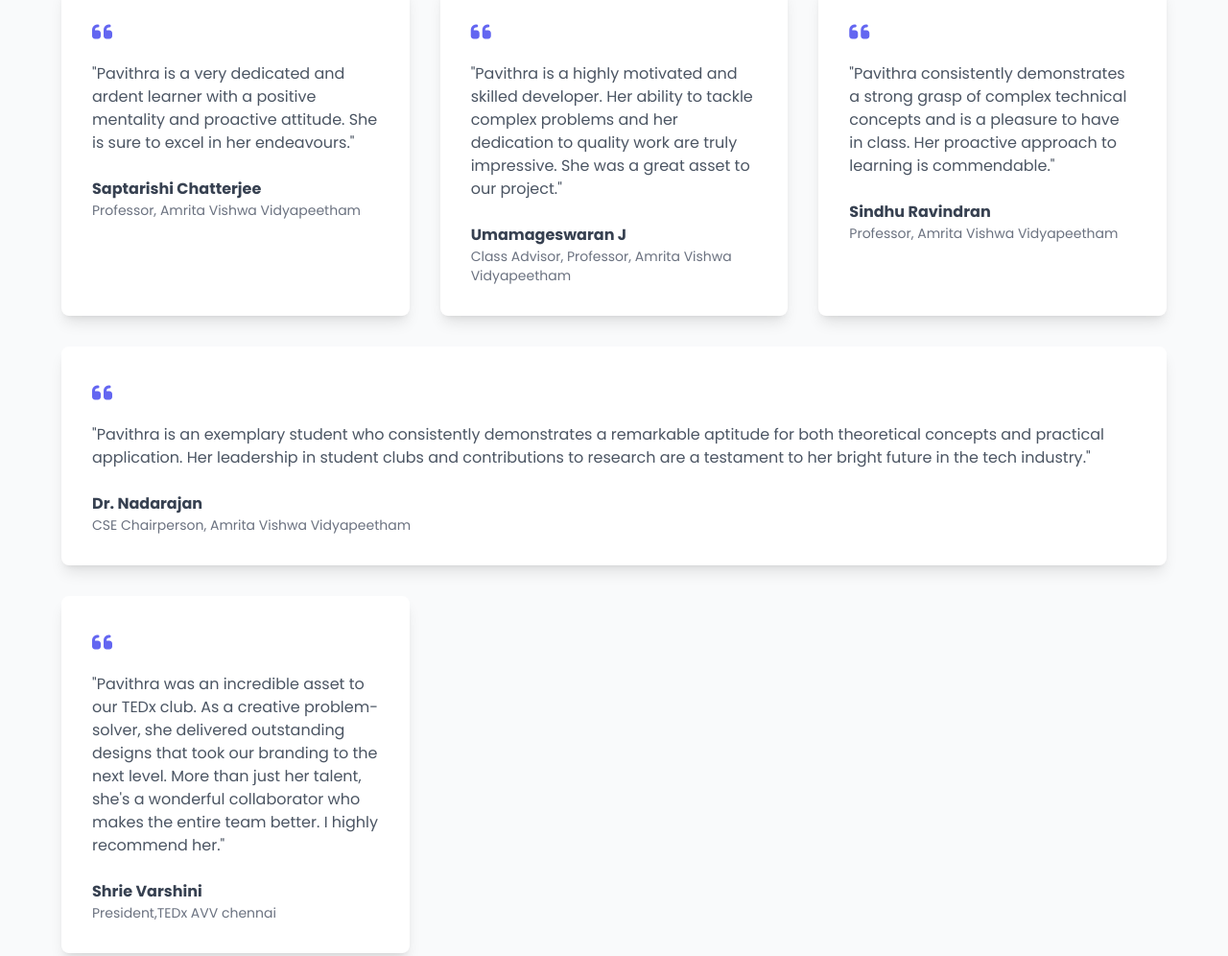
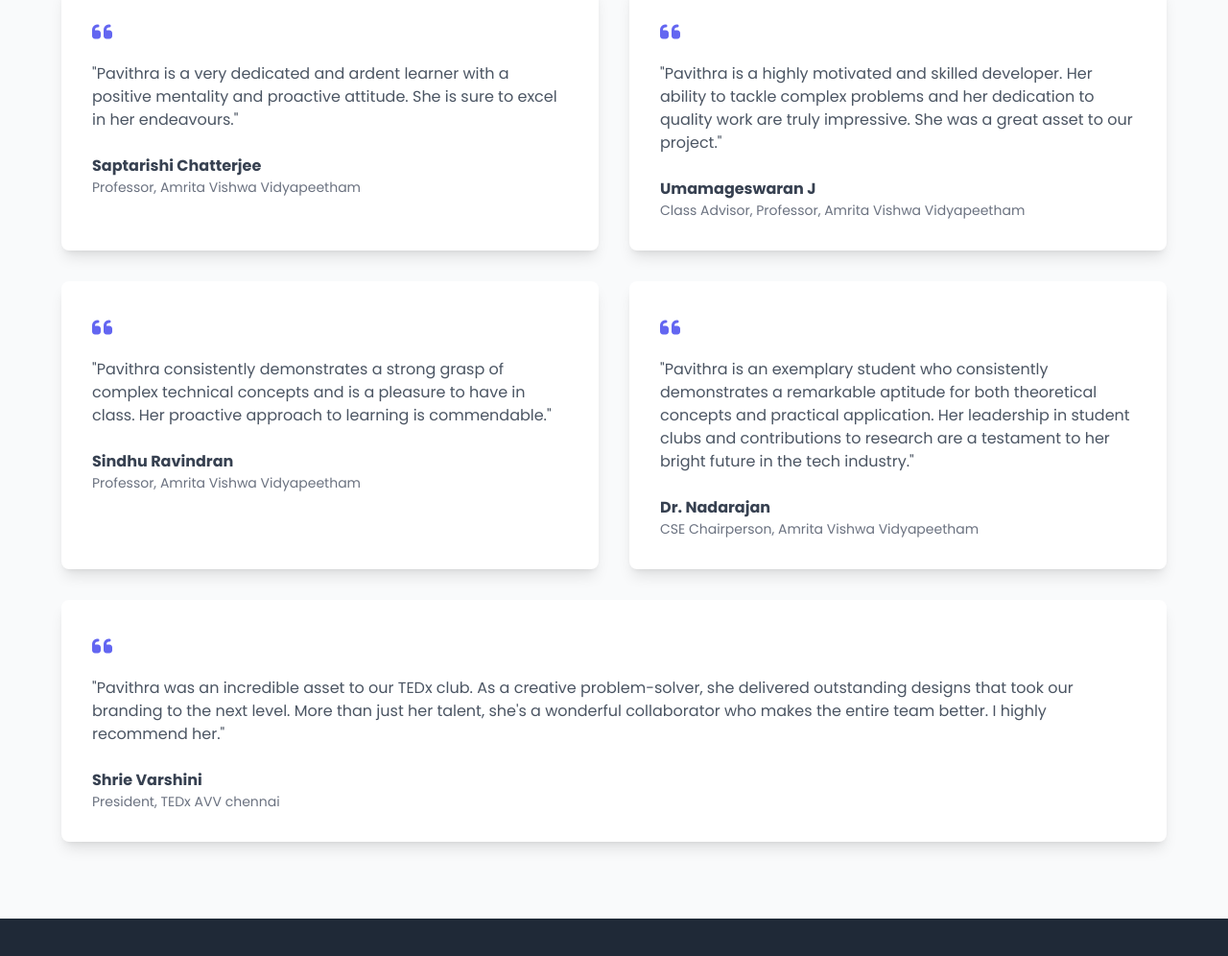
Before and after one commit to Pavithra2005Mohan/PAVITHRA_MOHAN, a plain HTML site: page index.html in a window 1280 px wide. Shown: the part 4094-5090 px from the top of the page at 96% size. Drawn offline with nearby package versions, Linux system fonts and the light colour scheme.

Commit message:
Update index.html

```diff
--- a/index.html
+++ b/index.html
@@ -345,13 +345,13 @@
         </section>
 
         <!-- Testimonials Section -->
-        <section id="testimonials" class="py-20">
+<section id="testimonials" class="py-20">
             <div class="container mx-auto px-6">
                 <div class="reveal">
                     <h2 class="section-title text-center">Testimonials</h2>
                     <p class="section-subtitle text-center">What others say about my work.</p>
                 </div>
-                <div class="grid md:grid-cols-2 lg:grid-cols-3 gap-8 max-w-6xl mx-auto">
+                <div class="grid md:grid-cols-2 gap-8 max-w-6xl mx-auto">
                     <!-- Testimonial Card 1 -->
                     <div class="bg-white p-8 rounded-lg shadow-lg reveal">
                         <i class="fas fa-quote-left text-indigo-500 text-2xl mb-4"></i>
@@ -380,7 +380,7 @@
                         </div>
                     </div>
                      <!-- Testimonial Card 4 -->
-                    <div class="bg-white p-8 rounded-lg shadow-lg reveal lg:col-span-3">
+                    <div class="bg-white p-8 rounded-lg shadow-lg reveal">
                          <i class="fas fa-quote-left text-indigo-500 text-2xl mb-4"></i>
                         <p class="text-gray-600 mb-6">"Pavithra is an exemplary student who consistently demonstrates a remarkable aptitude for both theoretical concepts and practical application. Her leadership in student clubs and contributions to research are a testament to her bright future in the tech industry."</p>
                         <div>
@@ -388,18 +388,19 @@
                             <p class="text-sm text-gray-500">CSE Chairperson, Amrita Vishwa Vidyapeetham</p>
                         </div>
                     </div>
-                      <!-- Testimonial Card 5 -->
-                    <div class="bg-white p-8 rounded-lg shadow-lg reveal">
+                     <!-- Testimonial Card 5 -->
+                    <div class="bg-white p-8 rounded-lg shadow-lg reveal md:col-span-2">
                          <i class="fas fa-quote-left text-indigo-500 text-2xl mb-4"></i>
                         <p class="text-gray-600 mb-6">"Pavithra was an incredible asset to our TEDx club. As a creative problem-solver, she delivered outstanding designs that took our branding to the next level. More than just her talent, she's a wonderful collaborator who makes the entire team better. I highly recommend her."</p>
                         <div>
                             <p class="font-bold">Shrie Varshini</p>
-                            <p class="text-sm text-gray-500">President,TEDx AVV chennai</p>
+                            <p class="text-sm text-gray-500">President, TEDx AVV chennai</p>
                         </div>
                     </div>
                 </div>
             </div>
         </section>
+
 
         <!-- Contact Section -->
         <section id="contact" class="py-20 bg-gray-800 text-white">
```
